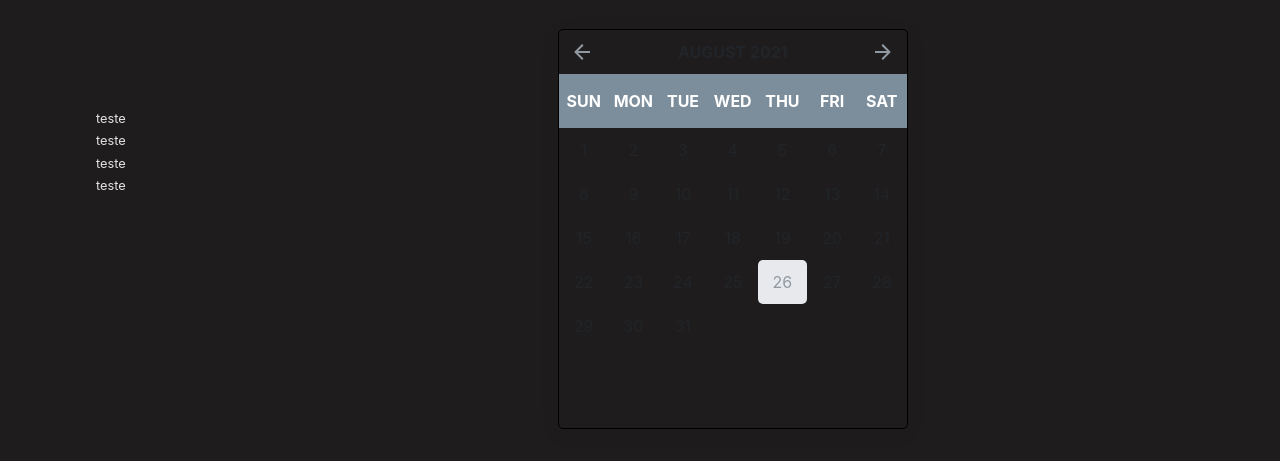
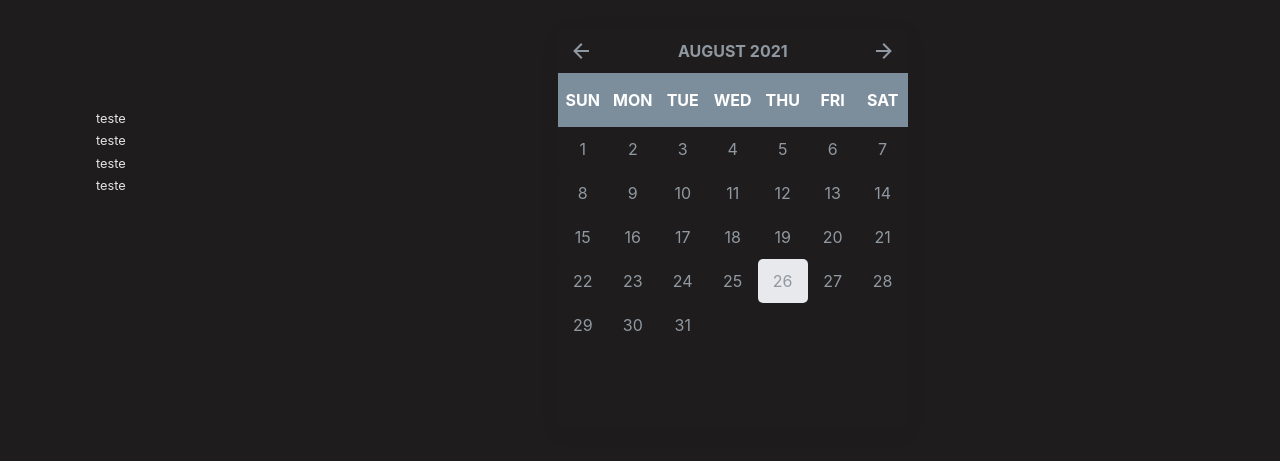
Before and after one commit to Felpsmars/Projeto-14B, a website: page index.html in a window 1280 px wide. Shown: the part 339-800 px from the top of the page. Drawn offline with nearby package versions, Linux system fonts and the light colour scheme.

Commit message:
ajustes nas cores de fonte do calendar

```diff
--- a/assets/calendar/css/vanilla-calendar.css
+++ b/assets/calendar/css/vanilla-calendar.css
@@ -1,7 +1,7 @@
 :root {
   --vanilla-calendar-bg-color: #1e1c1c;
   --vanilla-calendar-border-radius: 5px;
-  --vanilla-calendar-border-color: #000000;
+  --vanilla-calendar-border-color: none;
   --vanilla-calendar-today-bg-color: #e7e9ed;
   --vanilla-calendar-today-color: #9099a1;
   --vanilla-calendar-selected-bg-color: #7c8d9c;
@@ -65,6 +65,8 @@
   font-weight: bold;
   text-align: center;
   width: 100%;
+  color: var(--vanilla-calendar-today-color);
+
 }
 
 .vanilla-calendar .vanilla-calendar-week {
@@ -95,6 +97,7 @@
 .vanilla-calendar .vanilla-calendar-date {
   align-items: center;
   background-color: #1e1c1c;
+  color: var(--vanilla-calendar-today-color);
   border-radius: var(--vanilla-calendar-border-radius);
   display: flex;
   flex-direction: column;
```
